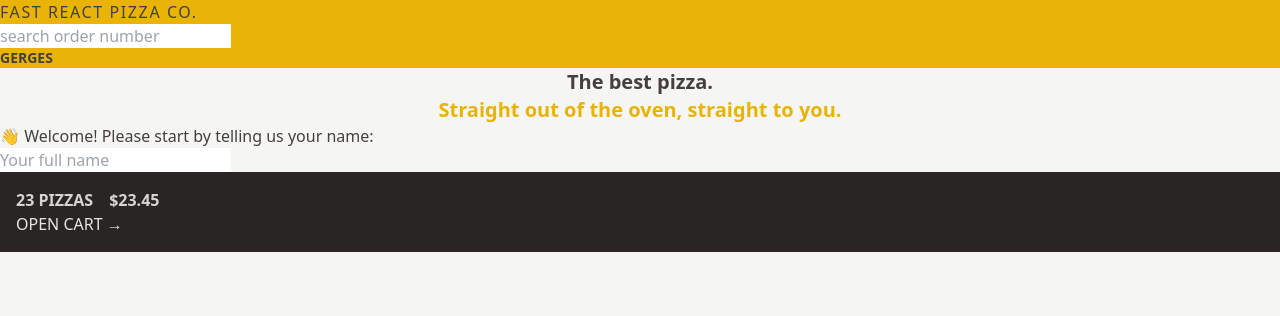
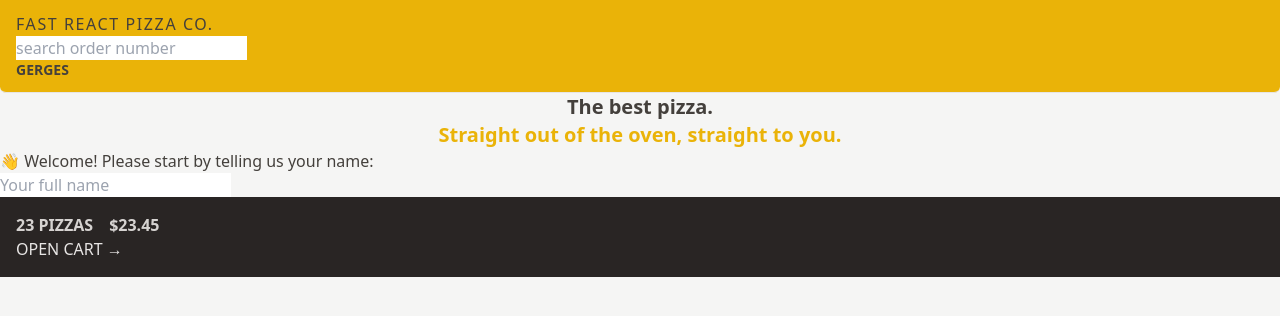
Before and after one commit to G3RGES/fast-react-pizza, a React (Vite) app: page / in a window 1280 px wide. Shown: the top 316 px of the page. Built offline with nearby package versions, Linux system fonts and the light colour scheme.

Commit message:
Update Header.jsx

```diff
--- a/src/ui/Header.jsx
+++ b/src/ui/Header.jsx
@@ -4,7 +4,7 @@ import Username from "../features/user/UserName";
 
 function Header() {
   return (
-    <header className="bg-yellow-500 uppercase">
+    <header className="rounded-b-md border-b border-stone-200 bg-yellow-500 px-4 py-3 uppercase">
       <Link to="/" className="tracking-widest">
         Fast React Pizza Co.
       </Link>
```
